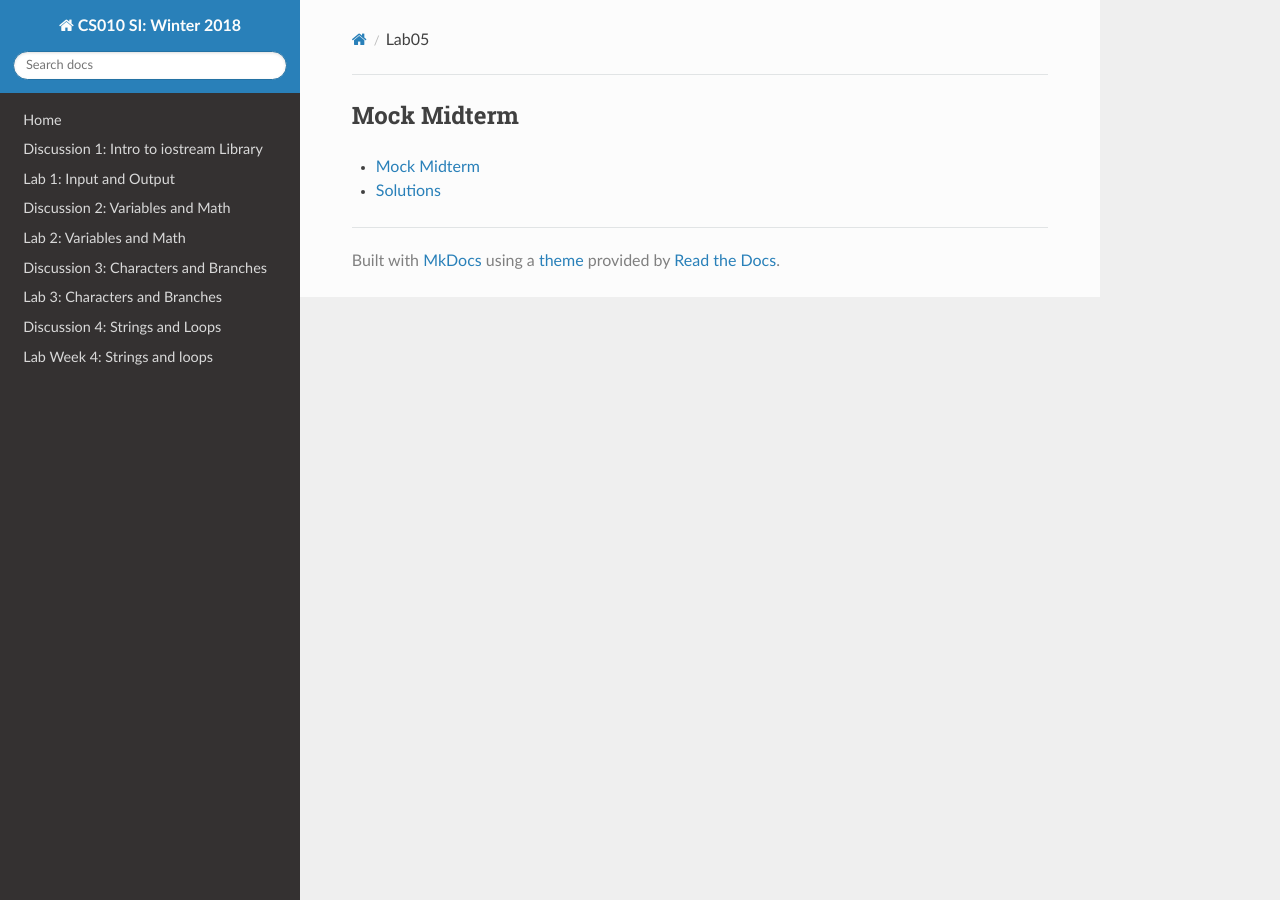
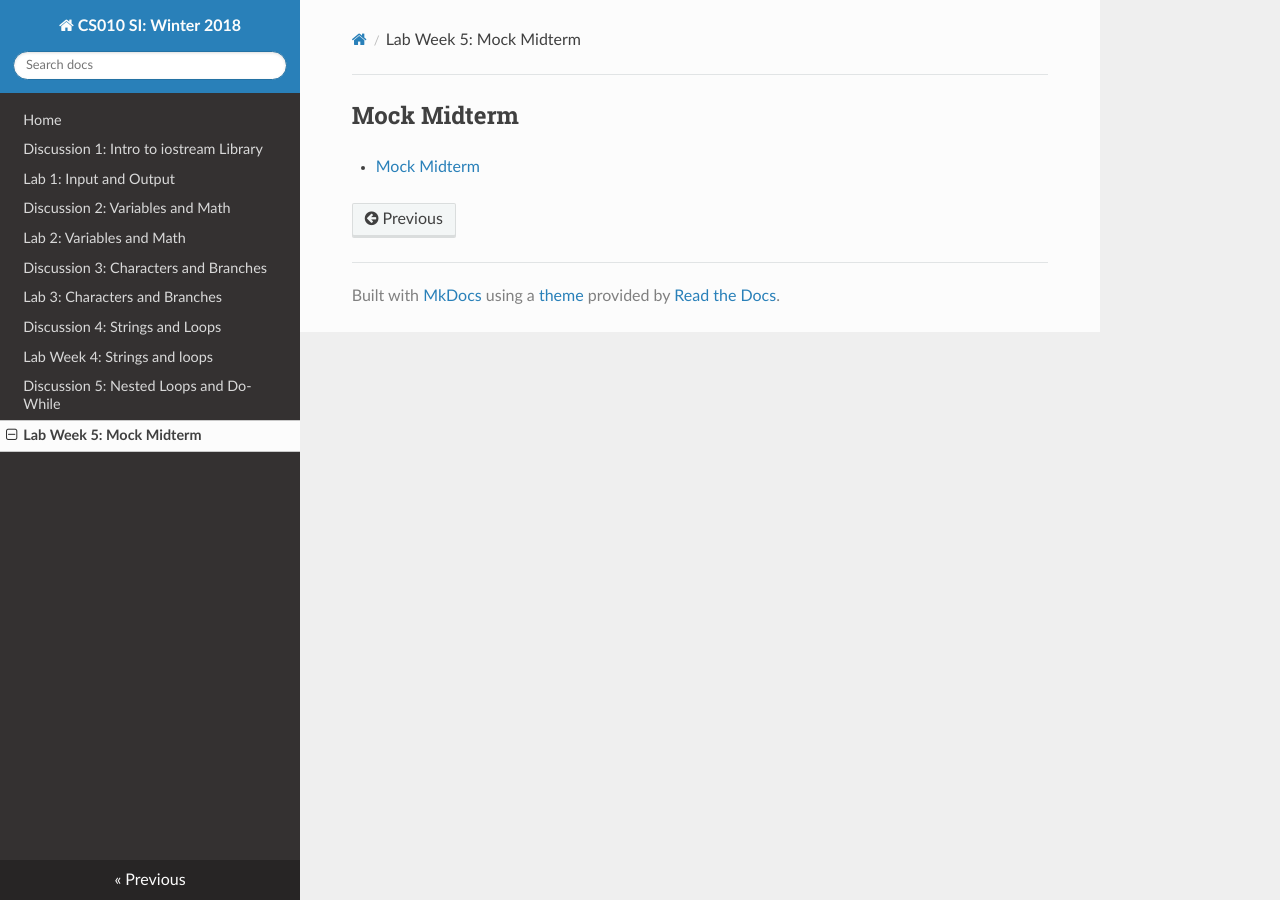
Before and after one commit to cs-si-ucr/cs10, an MkDocs documentation site: the page built from docs/lab05.md, in a window 1280 px wide. Built offline with MkDocs 1.6.1, drawn with Linux system fonts in a browser that asks for light colours; nearby versions of some CDN libraries; old or Windows-style settings are respelled for this version of MkDocs.

Commit message:
Updated 233k 5, temporarily hiding mock midterm solution

```diff
--- a/docs/lab05.md
+++ b/docs/lab05.md
@@ -3,10 +3,10 @@ Mock Midterm
 
 * [Mock Midterm](https://docs.google.com/a/ucr.edu/document/d/1IQC1cvuxH_35zdoZ_26I0d_L7tb2AEkNtxLe-6_1z5g/edit?usp=sharing)
 
-
+<!--
 * [Solutions](https://docs.google.com/a/ucr.edu/document/d/1L6y4wVKiJ3k40YjUdqkruHkeSCRYhrlsvfW2C5bIITM/edit?usp=sharing)
 
-<!--
+
 
 Exercise 1
 
--- a/mkdocs.yml
+++ b/mkdocs.yml
@@ -10,8 +10,8 @@ pages:
     - [lab03.md, "Lab 3: Characters and Branches"]
     - [dis04.md, "Discussion 4: Strings and Loops"]
     - [lab04.md, "Lab Week 4: Strings and loops"]
-    #- [dis05.md, "Discussion 5: Nested Loops and Do-While"]
-    #- [lab05.md, "Lab Week 5: Mock Midterm"]
+    - [dis05.md, "Discussion 5: Nested Loops and Do-While"]
+    - [lab05.md, "Lab Week 5: Mock Midterm"]
     #- [dis06.md, "Discussion 6: Midterm Preparation"]
     #- [lab06.md, "Lab Week 6: Randomness"]
     #- [dis07.md, "Discussion 7: Functions"]
```
